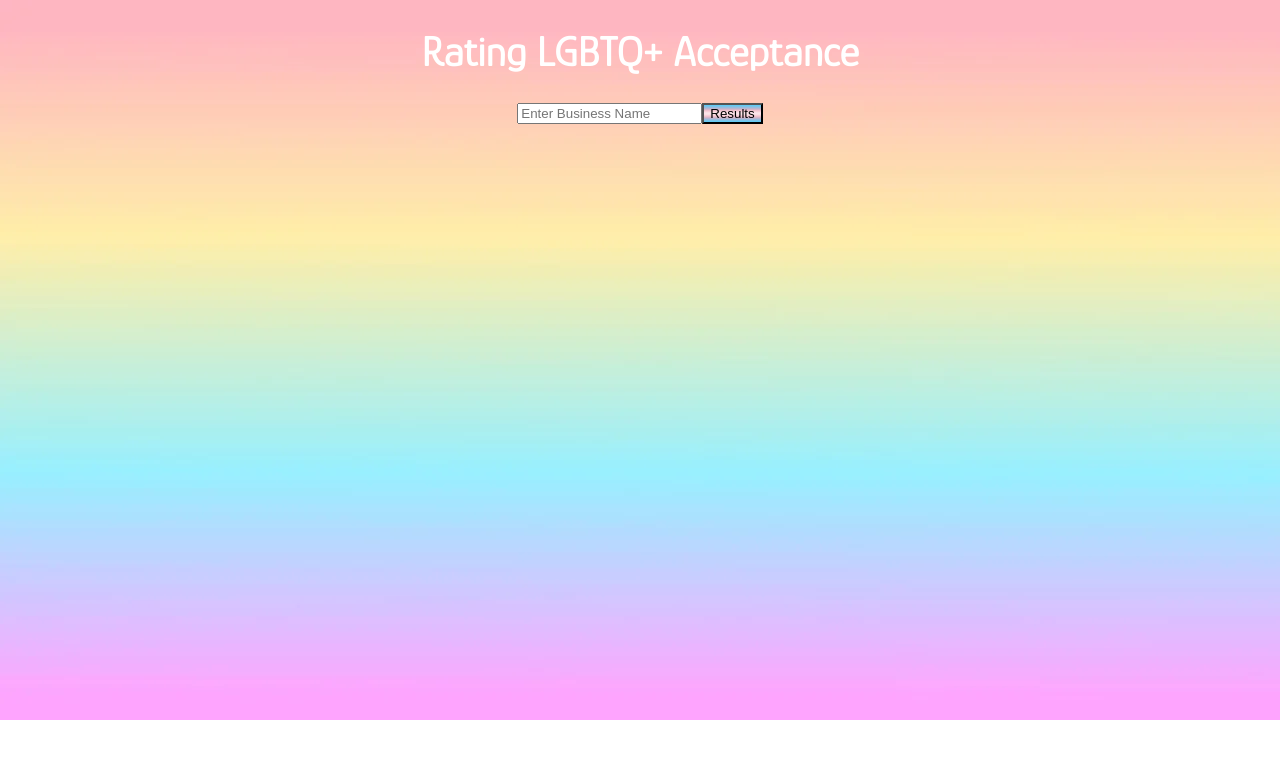
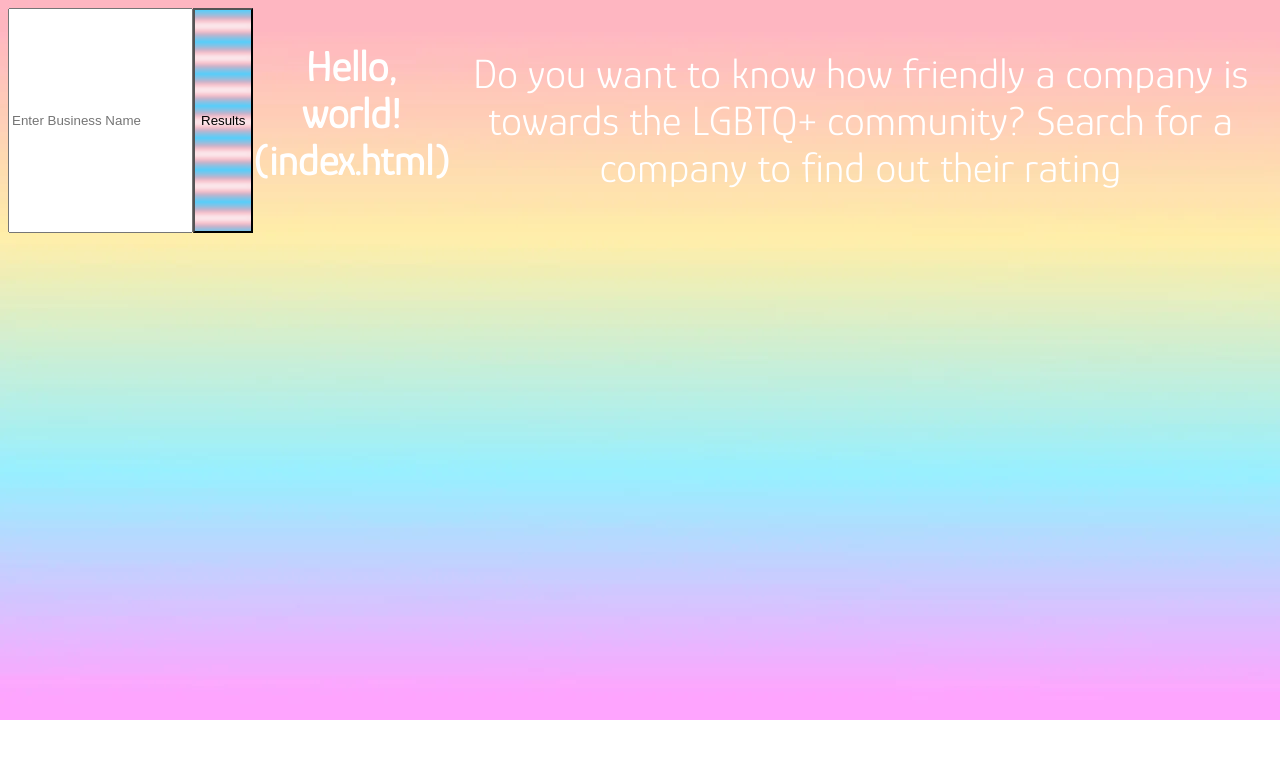
Before and after one commit to jamespeeler/LGBTQ-Acceptance-Rating, a plain HTML site: page index.html in a window 1280 px wide. Drawn offline with Linux system fonts and the light colour scheme.

Commit message:
wrapped html elements inside section, added paragraph tag

```diff
--- a/index.html
+++ b/index.html
@@ -1,5 +1,6 @@
 <!DOCTYPE html>
 <html>
+
 <head>
     <meta charset="utf-8">
     <title>Rating LGBTQ+ Acceptance</title>
@@ -11,15 +12,20 @@
 </head>
 
 <body>
-    <h1>Rating LGBTQ+ Acceptance</h1>
-    <section>
+
+    <section id="inputSection">
         <input id="business" type="text" name="" placeholder="Enter Business Name">
         <button id="clickMe" type="button" name="button">Results</button>
+        <h1>Hello, world! (index.html)</h1>
+        <p>Do you want to know how friendly a company is towards the LGBTQ+ community? Search for a company to find out their rating</p>
     </section>
+    <section id="apiResults">
         <h2 id="businessName"></h2>
         <p id="businessRating"></p>
         <a id="businessUrl"></a>
         <img id="businessImg">
+    </section>
     <script type="text/javascript" src="/js/main.js"></script>
 </body>
+
 </html>
```
Lines whose indentation alone changed are shown as unchanged.
